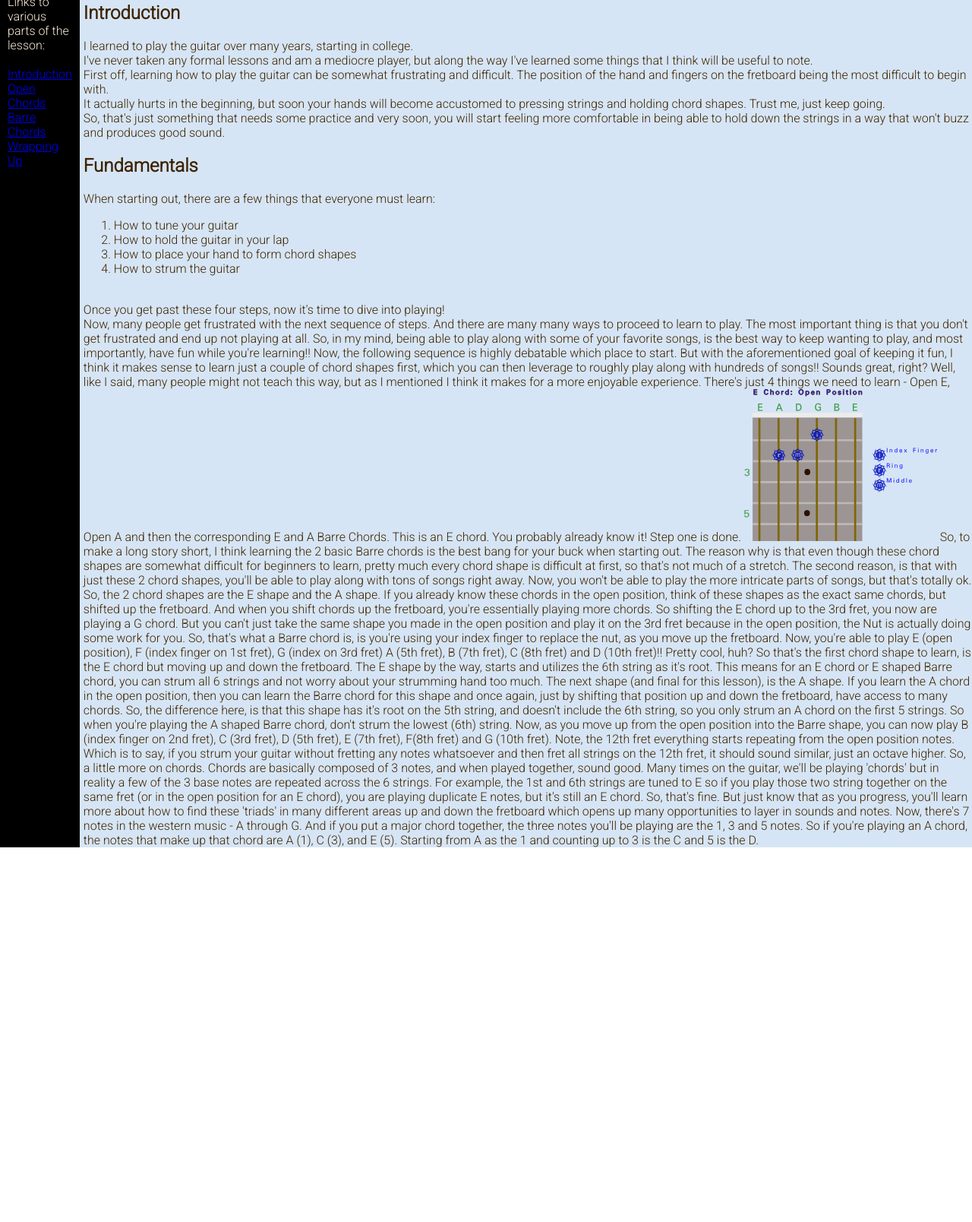
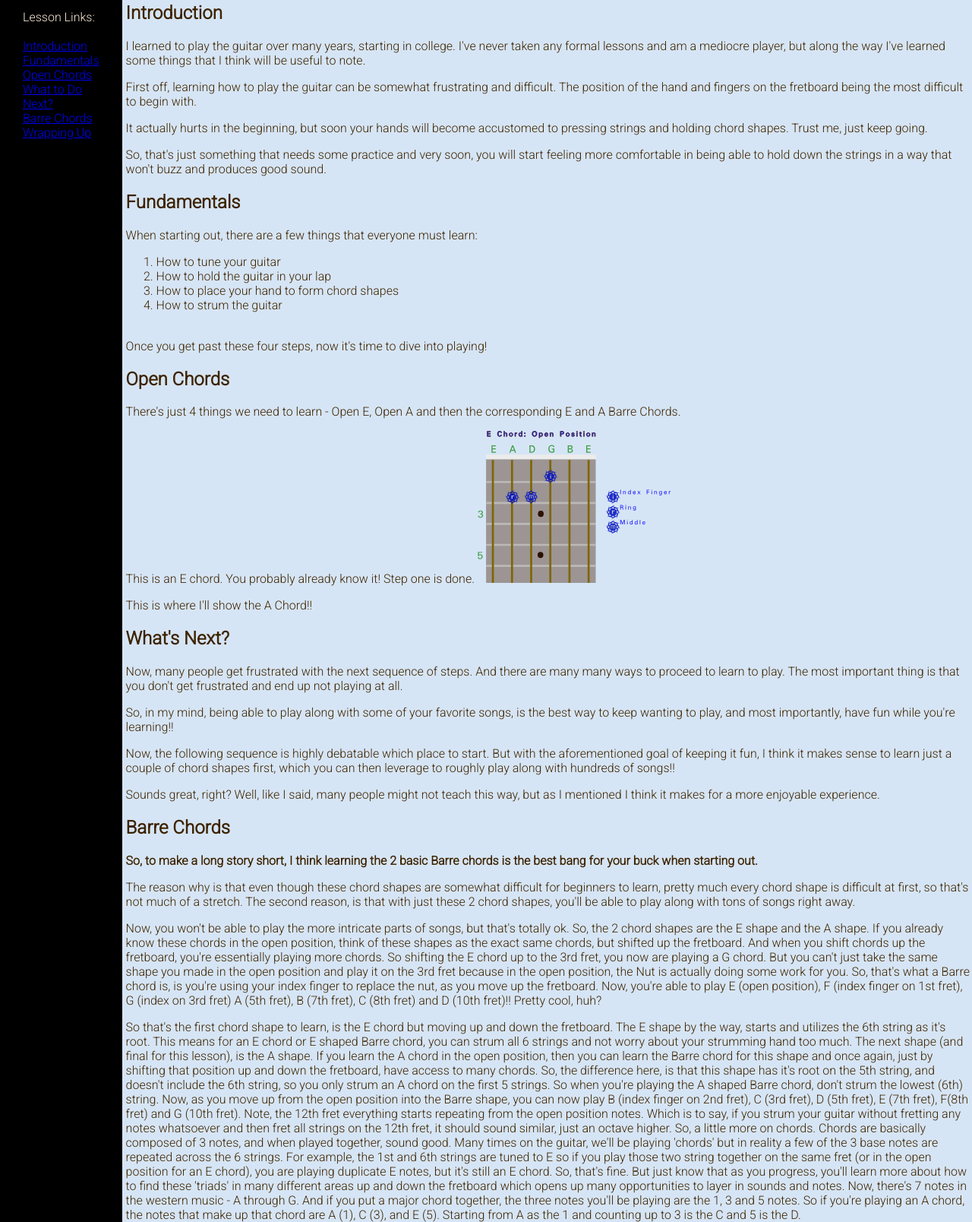
Before and after one commit to rogeraaronmartinez/personal, a plain HTML site: page learningguitar.html in a window 1280 px wide. Shown: the part 217-1825 px from the top of the page at 76% size. Before the commit the page ends 1332 px from the top, so only its background shows below. Drawn offline with Linux system fonts and the light colour scheme.

Commit message:
More guitar sections

```diff
--- a/learningguitar.html
+++ b/learningguitar.html
@@ -22,29 +22,36 @@
         </div>
         <div class="guitarmainbody">
             <div class="guitarleftpanel">
-                Links to various parts of the lesson:<br><br>
+                Lesson Links:<br><br>
                 <a href="#guitarIntro">Introduction</a>
-                <a href="#guitarOpenChords">Open Chords</a>
-                <a href="#guitarBarreChords">Barre Chords</a>
+                <a href="#guitarFundamentals">Fundamentals</a>
+                <a href="#openChords">Open Chords</a>
+                <a href="#learningStrategy">What to Do Next?</a>
+                <a href="#barreChords">Barre Chords</a>
                 <a href="#guitarsummary">Wrapping Up</a>
             </div>
             <div class="guitarlesson">
                 <div id="guitarIntro">
                     <h2>Introduction</h2>
-                    I learned to play the guitar over many years, starting in college.<br>
+                    <p>
+                        I learned to play the guitar over many years, starting in college.
                         I've never taken any formal lessons and am a mediocre player, but along the way
-                    I've learned some things that I think will be useful to note.<br>
-
+                        I've learned some things that I think will be useful to note.
+                    </p>
+                    <p>
                         First off, learning how to play the guitar can be somewhat frustrating and difficult.
-                    The position of the hand and fingers on the fretboard being the most difficult to begin with.<br>
-
+                        The position of the hand and fingers on the fretboard being the most difficult to begin with.
+                    </p>
+                    <p>
                         It actually hurts in the beginning, but soon your hands will become accustomed to pressing
-                    strings and holding chord shapes. Trust me, just keep going.<br>
-
+                        strings and holding chord shapes. Trust me, just keep going.
+                    </p>
+                    <p>
                         So, that's just something that needs some practice and very soon, you will start feeling
                         more comfortable in being able to hold down the strings in a way that won't buzz and produces good sound.
+                    </p>
                 </div>
-                <div id="guitarfundamentals">
+                <div id="guitarFundamentals">
                     <h2>Fundamentals</h2>
                     When starting out, there are a few things that everyone must learn:
                     <ol>
@@ -55,37 +62,55 @@
                     </ol><br>
                     Once you get past these four steps, now it's time to dive into playing!
                 </div>
-
-
+                <div id="openChords">
+                    <h2>Open Chords</h2>
+                    <p>
+                        There's just 4 things we need to learn - Open E, Open A and then the corresponding E and A Barre Chords.
+                    </p>
+                    <p>
+                        This is an E chord. You probably already know it! Step one is done.
+                        <img src="./images/EChordOpen.svg" class="OpenEChord">
+                    </p>
+                    <p>
+                        This is where I'll show the A Chord!!
+                    </p>
+                </div>
+                <div id="learningStrategy">
+                    <h2>What's Next?</h2>
+                    <p>
                         Now, many people get frustrated with the next sequence of steps. And there are many many
                         ways to proceed to learn to play.
 
                         The most important thing is that you don't get frustrated and end up not playing at all.
-
+                    </p>
+                    <p>
                         So, in my mind, being able to play along with some of your favorite songs, is the best
                         way to keep wanting to play, and most importantly, have fun while you're learning!!
-
+                    </p>
+                    <p>
                         Now, the following sequence is highly debatable which place to start. But with the aforementioned
                         goal of keeping it fun, I think it makes sense to learn just a couple of chord shapes first,
                         which you can then leverage to roughly play along with hundreds of songs!!
-
+                    </p>
+                    <p>
                         Sounds great, right?
 
                         Well, like I said, many people might not teach this way, but as I mentioned I think it
                         makes for a more enjoyable experience.
-
-                There's just 4 things we need to learn - Open E, Open A and then the corresponding
-                E and A Barre Chords.
-
-                This is an E chord. You probably already know it! Step one is done.
-                <img src="./images/EChordOpen.svg" class="OpenEChord">
-
+                    </p>
+                </div>
+                <div id="barreChords">
+                    <h2>Barre Chords</h2>
+                    <p><strong>
                         So, to make a long story short, I think learning the 2 basic Barre chords is the best bang for your buck
-                when starting out. The reason why is that even though these chord shapes are somewhat difficult
-                for beginners to learn, pretty much every chord shape is difficult at first, so that's not
+                        when starting out.
+                    </strong></p>
+                    <p>
+                        The reason why is that even though these chord shapes are somewhat difficult for beginners to learn, pretty much every chord shape is difficult at first, so that's not
                         much of a stretch. The second reason, is that with just these 2 chord shapes, you'll be able
                         to play along with tons of songs right away.
-
+                    </p>
+                    <p>
                         Now, you won't be able to play the more intricate parts of songs, but that's totally ok.
 
                         So, the 2 chord shapes are the E shape and the A shape. If you already know these chords in
@@ -100,6 +125,14 @@
 
                         Now, you're able to play E (open position), F (index finger on 1st fret), G (index on 3rd fret)
                         A (5th fret), B (7th fret), C (8th fret) and D (10th fret)!!  Pretty cool, huh?
+                    </p>
+                    <p>
+
+                    </p>
+                </div>
+
+
+
 
                 So that's the first chord shape to learn, is the E chord but moving up and down the fretboard.
 
--- a/static/styles.css
+++ b/static/styles.css
@@ -138,6 +138,6 @@ h3, h4 {
   flex-direction: column;
   background-color: black;
   color: antiquewhite;
-  padding: 10px;
+  padding: 30px;
 
 }
```
Lines whose indentation alone changed are shown as unchanged.
